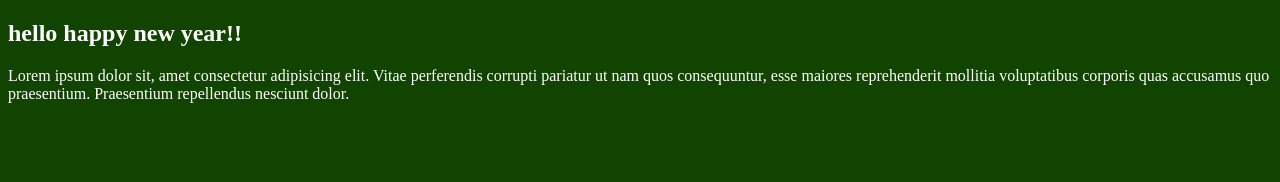
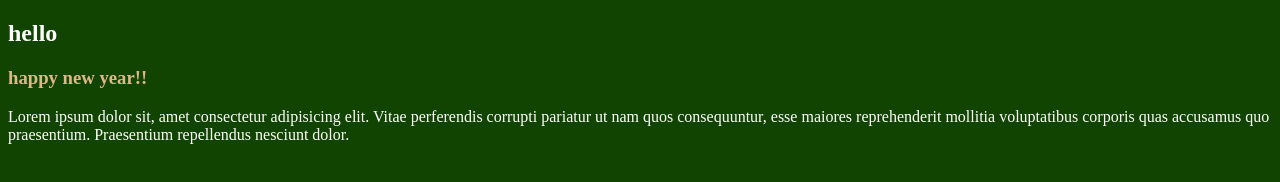
Before and after one commit to skymin125125/portfolio, a plain HTML site: page index.html in a window 1280 px wide. Drawn offline with Linux system fonts and the light colour scheme.

Commit message:
測試測試

```diff
--- a/index.html
+++ b/index.html
@@ -8,7 +8,8 @@
         <link rel="stylesheet" href="style.css" />
     </head>
     <body>
-        <h2>hello happy new year!!</h2>
+        <h2>hello</h2>
+        <h3>happy new year!!</h3>
         <p>Lorem ipsum dolor sit, amet consectetur adipisicing elit. Vitae perferendis corrupti pariatur ut nam quos consequuntur, esse maiores reprehenderit mollitia voluptatibus corporis quas accusamus quo praesentium. Praesentium repellendus nesciunt dolor.</p>
     </body>
 </html>
--- a/style.css
+++ b/style.css
@@ -5,6 +5,11 @@ body {
 h2 {
     color: #fff;
 }
+
+h3 {
+    color: burlywood;
+}
+
 p {
     color: #fff;
 }
```
